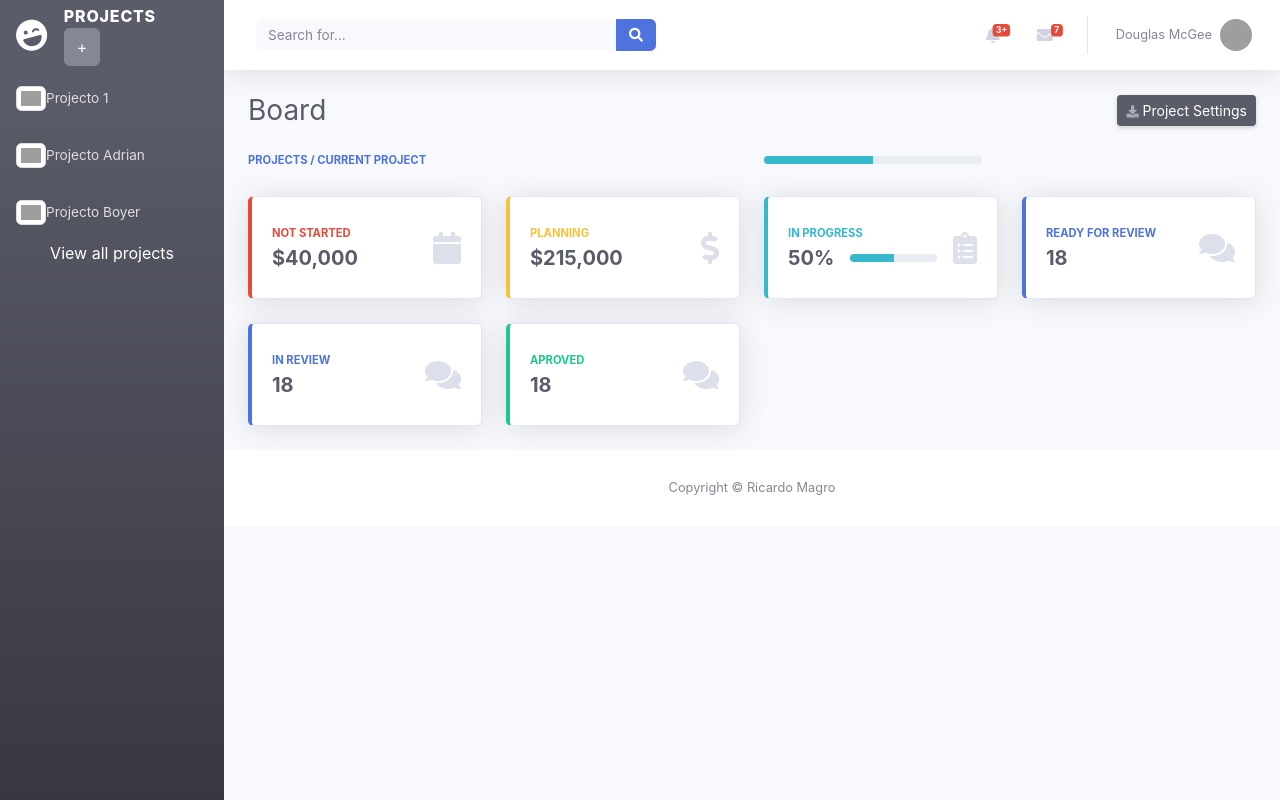
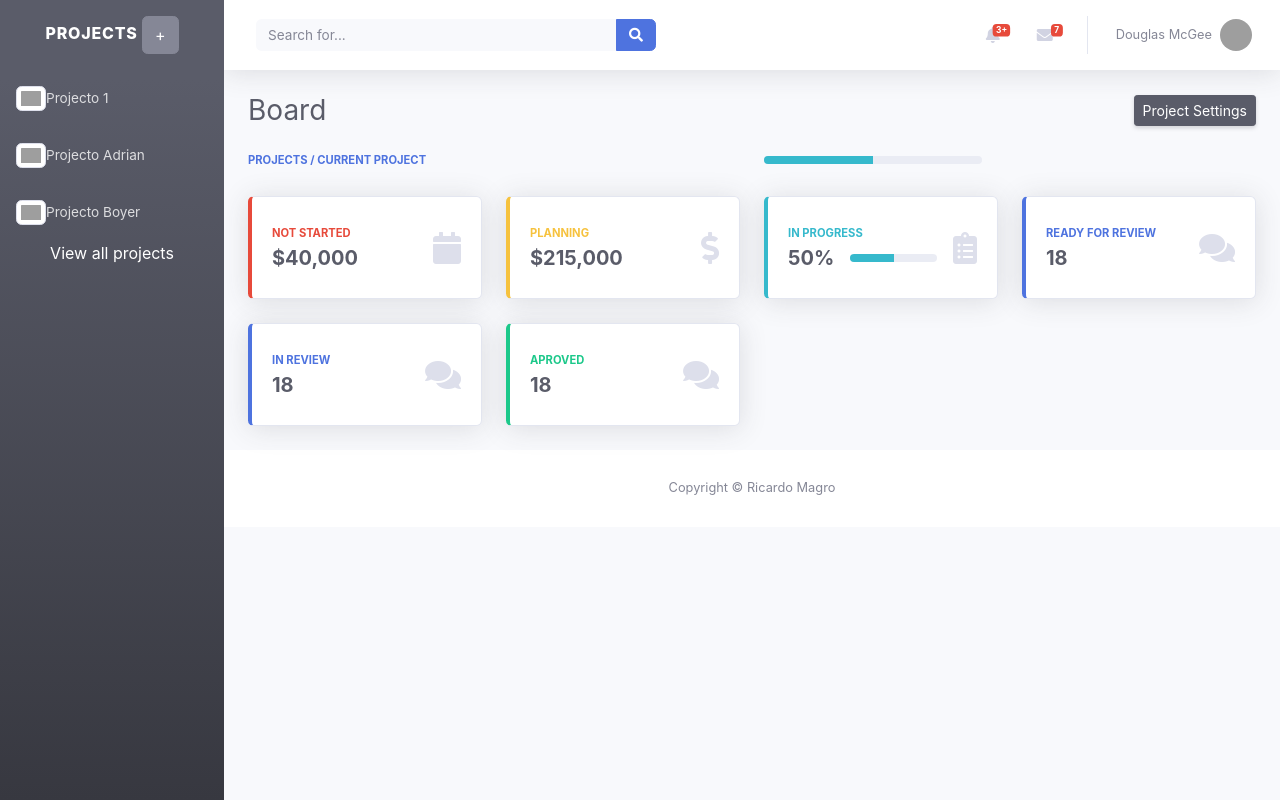
Before and after one commit to ThorAsgardCode/jiraeboa, an Angular app: page / in a window 1280 px wide. Built offline with nearby package versions, Linux system fonts and the light colour scheme; grey boxes are pictures that could not be loaded.

Commit message:
2 files modified

```diff
--- a/src/app/center-content/center-content.component.html
+++ b/src/app/center-content/center-content.component.html
@@ -6,7 +6,7 @@
   <div class="d-sm-flex align-items-center justify-content-between mb-4">
     <h1 class="h3 mb-0 text-gray-800">Board</h1>
     <a href="#" class="d-none d-sm-inline-block btn btn-sm btn-dark shadow-sm"
-      ><i class="fas fa-download fa-sm text-white-50"></i> Project Settings
+      >Project Settings
     </a>
   </div>
 
--- a/src/app/sidebar/sidebar.component.html
+++ b/src/app/sidebar/sidebar.component.html
@@ -8,9 +8,7 @@
     class="sidebar-brand d-flex align-items-center justify-content-center"
     href="index.html"
   >
-    <div class="sidebar-brand-icon rotate-n-15">
-      <i class="fas fa-laugh-wink"></i>
-    </div>
+    <div class="sidebar-brand-icon rotate-n-15"></div>
     <div class="sidebar-brand-text mx-3 text-left" style="color:white">
       Projects
 
```
